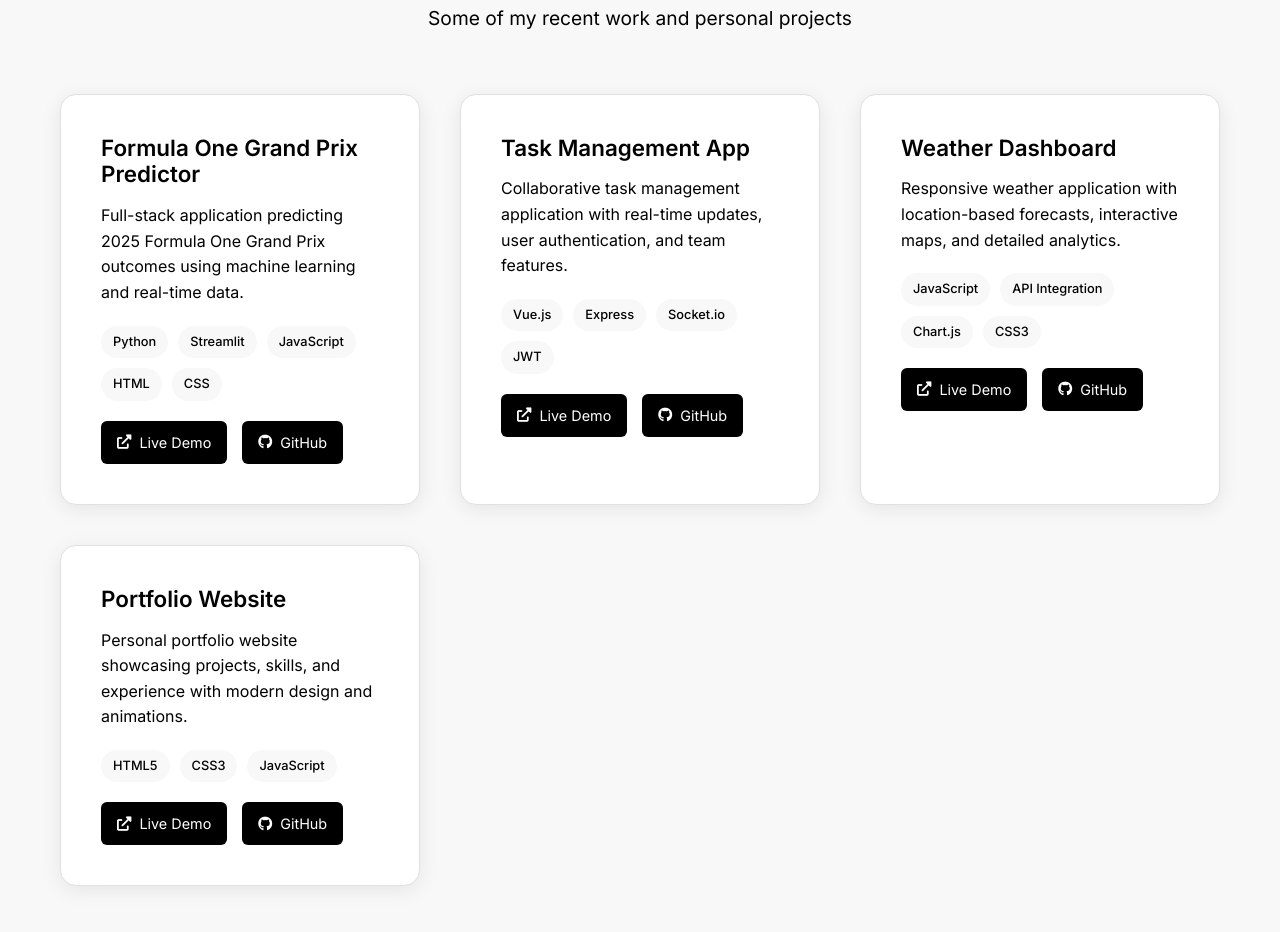
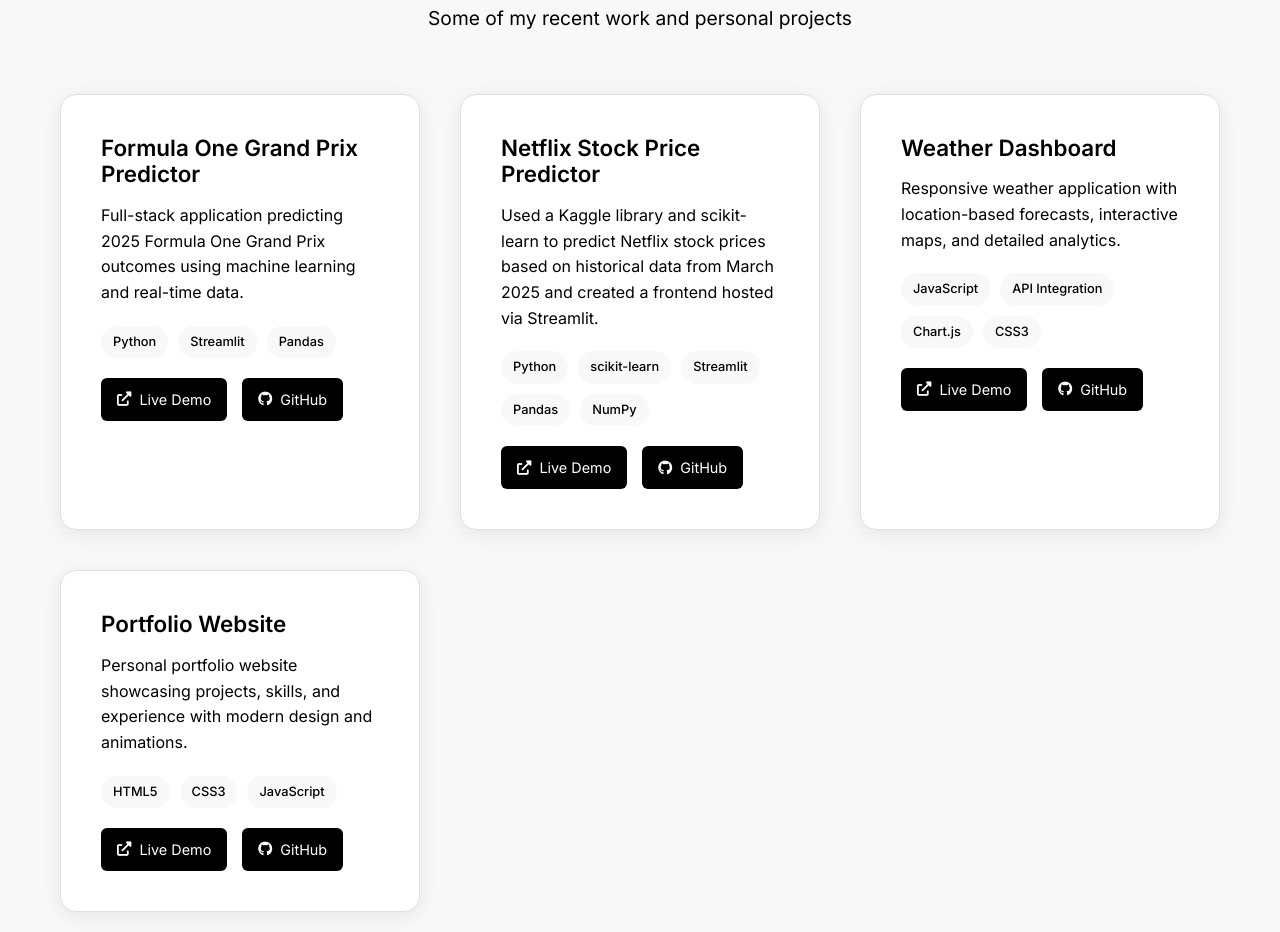
Before and after one commit to adrian-1-cardona/AdrianCardona, a website: page index.html in a window 1280 px wide. Shown: the part 5110-6042 px from the top of the page. Drawn offline with Linux system fonts and the light colour scheme.

Commit message:
changed the names up for project

```diff
--- a/index.html
+++ b/index.html
@@ -328,9 +328,7 @@
                         <div class="project-tech">
                             <span>Python</span>
                             <span>Streamlit</span>
-                            <span>JavaScript</span>
-                            <span>HTML</span>
-                            <span>CSS</span>
+                            <span>Pandas</span>
                         </div>
                         <div class="project-links">
                             <a href="https://github.com/adrian-1-cardona/FormulaONE1" class="project-link" target="_blank">
@@ -344,19 +342,20 @@
                 </div>
                 <div class="project-card">
                     <div class="project-info">
-                        <h3>Task Management App</h3>
-                        <p>Collaborative task management application with real-time updates, user authentication, and team features.</p>
+                        <h3>Netflix Stock Price Predictor</h3>
+                        <p>Used a Kaggle library and scikit-learn to predict Netflix stock prices based on historical data from March 2025 and created a frontend hosted via Streamlit.</p>
                         <div class="project-tech">
-                            <span>Vue.js</span>
-                            <span>Express</span>
-                            <span>Socket.io</span>
-                            <span>JWT</span>
+                            <span>Python</span>
+                            <span>scikit-learn</span>
+                            <span>Streamlit</span>
+                            <span>Pandas</span>
+                            <span>NumPy</span>
                         </div>
                         <div class="project-links">
-                            <a href="#" class="project-link" target="_blank">
+                            <a href="https://github.com/adrian-1-cardona/Netflix-Stock-Price-Predictor" class="project-link" target="_blank">
                                 <i class="fas fa-external-link-alt"></i> Live Demo
                             </a>
-                            <a href="#" class="project-link" target="_blank">
+                            <a href="https://github.com/adrian-1-cardona/Netflix-Stock-Price-Predictor" class="project-link" target="_blank">
                                 <i class="fab fa-github"></i> GitHub
                             </a>
                         </div>
```
